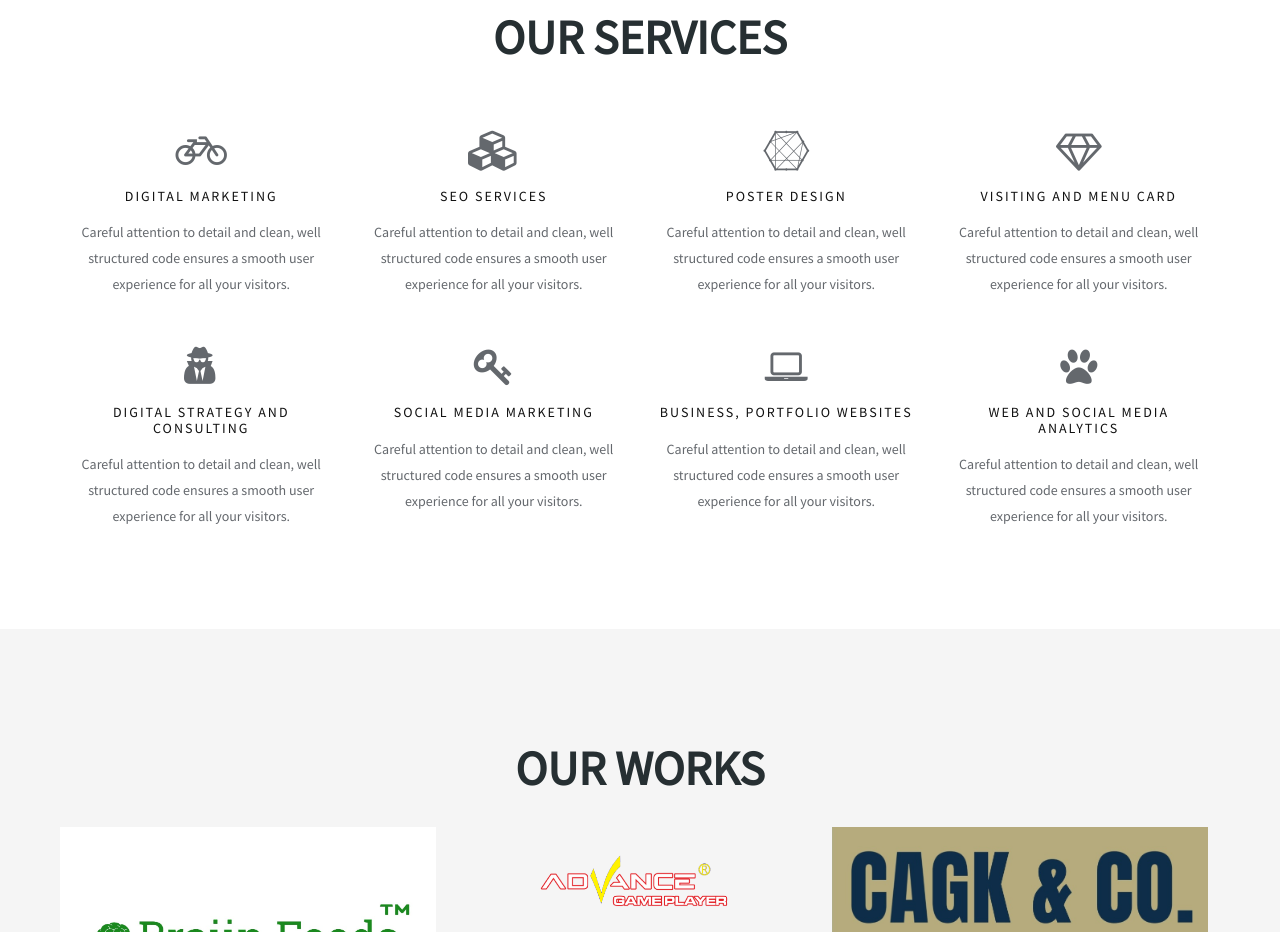
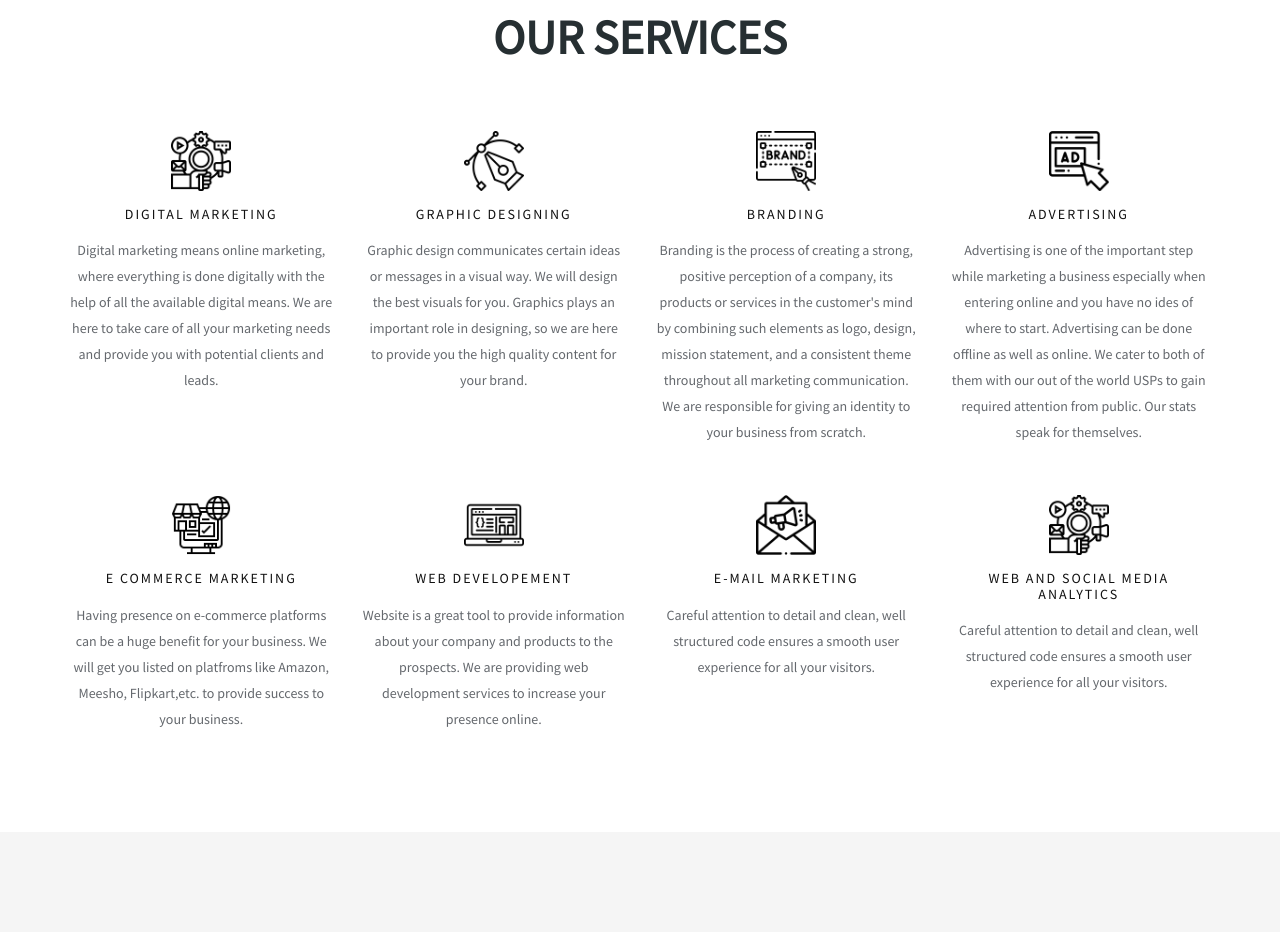
Before and after one commit to Monishmb/monishmb.github.io, a plain HTML site: page index.html in a window 1280 px wide. Shown: the part 2600-3532 px from the top of the page. Drawn offline with Linux system fonts and the light colour scheme.

Commit message:
Our Services changes: Content, logo, On Hover

```diff
--- a/css/main.css
+++ b/css/main.css
@@ -550,6 +550,16 @@ ul.nostyle i {
   padding: 100px 0 75px;
   text-align: center;
 }
+.features-icon img,.features-item h3{
+transition: 1s ease;
+}
+
+.features-icon img:hover,.features-item h3:hover{
+-webkit-transform: scale(1.2);
+-ms-transform: scale(1.2);
+transform: scale(1.2);
+transition: 1s ease;
+}
 
 /*************************
 *******Service******
--- a/index.html
+++ b/index.html
@@ -306,69 +306,74 @@
                     <div class="col-sm-6 col-md-3 col-lg-3 wow fadeInUp" data-wow-duration="300ms" data-wow-delay="0ms">
                         <div class="features-item">
                             <div class="features-icon">
-                                <i class="fa fa-bicycle"></i>
+                                <img src="images/social-media.png" width="60" height="60">
                             </div>
                             <h3 class="features-title font-alt">Digital Marketing</h3>
-                            Careful attention to detail and clean, well structured code ensures a smooth user experience for all your visitors.
+                            Digital marketing means online marketing, where everything is done digitally with  the help of all the available digital means. We are here to take care of all your marketing needs and provide you with potential clients and leads.
                         </div>
                     </div>
 
                     <div class="col-sm-6 col-md-3 col-lg-3 wow fadeInUp" data-wow-duration="300ms" data-wow-delay="100ms">
                         <div class="features-item">
                             <div class="features-icon">
-                                <i class="fa fa-cubes"></i>
+                                <img src="images/curve.png" width="60" height="60">
                             </div>
-                            <h3 class="features-title font-alt">SEO Services</h3>
-                            Careful attention to detail and clean, well structured code ensures a smooth user experience for all your visitors.
+                            <h3 class="features-title font-alt">Graphic Designing</h3>
+                            Graphic design communicates certain ideas or messages in a visual way. We will design the best visuals for you. Graphics plays an important role in designing, so we are here to provide you the high quality content for your brand.
+
                         </div>
                     </div>
 
                     <div class="col-sm-6 col-md-3 col-lg-3 wow fadeInUp" data-wow-duration="300ms" data-wow-delay="200ms">
                         <div class="features-item">
                             <div class="features-icon">
-                                <i class="fa fa-connectdevelop"></i>
+                                <img src="images/branding.png" width="60" height="60">
                             </div>
-                            <h3 class="features-title font-alt">Poster Design</h3>
-                            Careful attention to detail and clean, well structured code ensures a smooth user experience for all your visitors.
+                            <h3 class="features-title font-alt">Branding</h3>
+                            Branding is the process of creating a strong, positive perception of a company, its products or services in the customer's mind by combining such elements as logo, design, mission statement, and a consistent theme throughout all marketing communication. We are responsible for giving an identity to your business from scratch.
+
                         </div>
                     </div>
 
                     <div class="col-sm-6 col-md-3 col-lg-3 wow fadeInUp" data-wow-duration="300ms" data-wow-delay="300ms">
                         <div class="features-item">
                             <div class="features-icon">
-                                <i class="fa  fa-diamond"></i>
+                                <img src="images/online-advertising.png" width="60" height="60">
                             </div>
-                            <h3 class="features-title font-alt">Visiting and Menu Card</h3>
-                            Careful attention to detail and clean, well structured code ensures a smooth user experience for all your visitors.
+                            <h3 class="features-title font-alt">Advertising</h3>
+                            Advertising is one of the important step while marketing a business especially when entering online and you have no ides of where to start. Advertising can be done offline as well as online. We cater to both of them with our out of the world USPs to gain required attention from public. Our stats speak for themselves.
+
                         </div>
                     </div>
 
                     <div class="col-sm-6 col-md-3 col-lg-3 wow fadeInUp" data-wow-duration="300ms" data-wow-delay="400ms">
                         <div class="features-item">
                             <div class="features-icon">
-                                <i class="fa fa-user-secret"></i>
+                                <img src="images/ecommerce.png" width="60" height="60">
                             </div>
-                            <h3 class="features-title font-alt">Digital Strategy and Consulting</h3>
-                            Careful attention to detail and clean, well structured code ensures a smooth user experience for all your visitors.
+                            <h3 class="features-title font-alt">E Commerce Marketing</h3>
+                            Having presence on e-commerce platforms can be a huge benefit for your business. We will get you listed on platfroms like Amazon, Meesho, Flipkart,etc. to provide success to your business.
+
                         </div>
                     </div>
 
                     <div class="col-sm-6 col-md-3 col-lg-3 wow fadeInUp" data-wow-duration="300ms" data-wow-delay="500ms">
                         <div class="features-item">
                             <div class="features-icon">
-                                <i class="fa fa-key"></i>
+                                <img src="images/laptop.png" width="60" height="60">
                             </div>
-                            <h3 class="features-title font-alt">Social Media Marketing</h3>
-                            Careful attention to detail and clean, well structured code ensures a smooth user experience for all your visitors.
+                            <h3 class="features-title font-alt">Web Developement</h3>
+                            Website is a great tool to provide information about your company and products to the prospects. We are providing web development services to increase your presence online.
+
                         </div>
                     </div>
 
                     <div class="col-sm-6 col-md-3 col-lg-3 wow fadeInUp" data-wow-duration="300ms" data-wow-delay="600ms">
                         <div class="features-item">
                             <div class="features-icon">
-                                <i class="fa fa-laptop"></i>
+                                <img src="images/newsletter.png" width="60" height="60">
                             </div>
-                            <h3 class="features-title font-alt">Business, Portfolio Websites</h3>
+                            <h3 class="features-title font-alt">E-Mail Marketing</h3>
                             Careful attention to detail and clean, well structured code ensures a smooth user experience for all your visitors.
                         </div>
                     </div>
@@ -376,9 +381,9 @@
                     <div class="col-sm-6 col-md-3 col-lg-3 wow fadeInUp" data-wow-duration="300ms" data-wow-delay="700ms">
                         <div class="features-item">
                             <div class="features-icon">
-                                <i class="fa fa-paw"></i>
+                                <img src="images/social-media.png" width="60" height="60">
                             </div>
-                            <h3 class="features-title font-alt">Web and Social media analytics</h3>
+                            <h3 class="features-title font-alt">Web and Social media Analytics</h3>
                             Careful attention to detail and clean, well structured code ensures a smooth user experience for all your visitors.
                         </div>
                     </div>
```
Also changed, not shown: images/branding.png (added), images/curve.png (added), images/ecommerce.png (added), images/laptop.png (added), images/newsletter.png (added), images/online-advertising.png (added), images/social-media.png (added).
